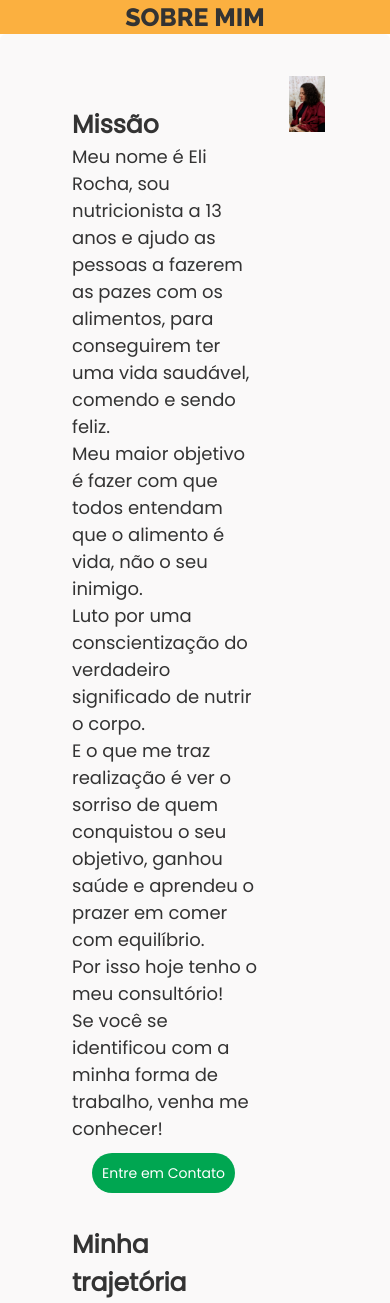
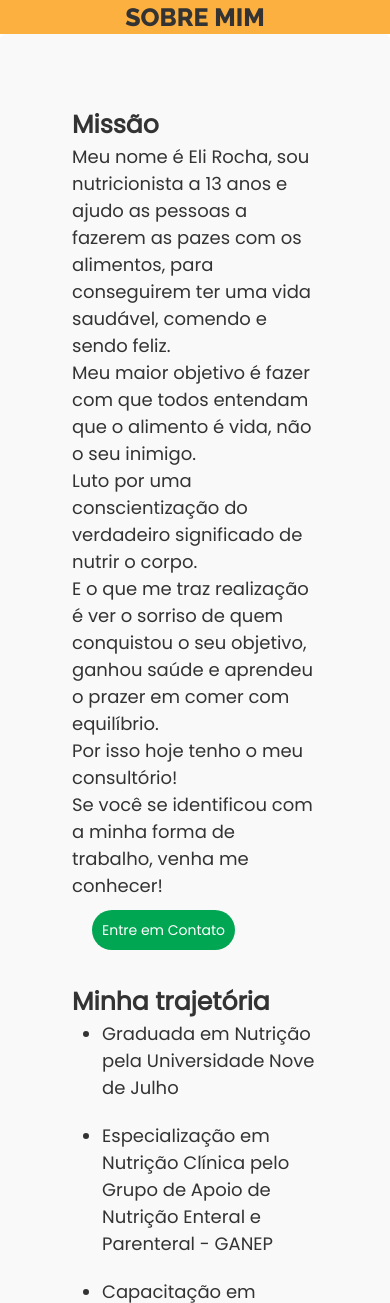
Before and after one commit to nagarcia94/Projeto.Integrador-EliRocha, a PHP site: page /sobremim.php in a window 390 px wide. Shown: the part 152-1455 px from the top of the page. Run offline with PHP 8.4, Linux system fonts and the light colour scheme.

Commit message:
Update estilo.css

```diff
--- a/css/estilo.css
+++ b/css/estilo.css
@@ -551,7 +551,12 @@ address {
 }
 
 .sobremim-img {
-    width: 100%;
+
+        min-width: 400px;
+        width: 100%;
+        height: auto;
+
+
 
 
 }
@@ -712,9 +717,22 @@ color: var(--cor-agendar);
          .offerservicos  figure {
             margin-right: 20px;
 
-
          }
 
+         .sobremim-img {
+            display: none;
+         }
+
+
+           .missao {
+            width: 100%;
+            height: 50%;
+           }
+
+           .feira ol li {
+
+            margin: auto;
+           }
 
 }
 
```
